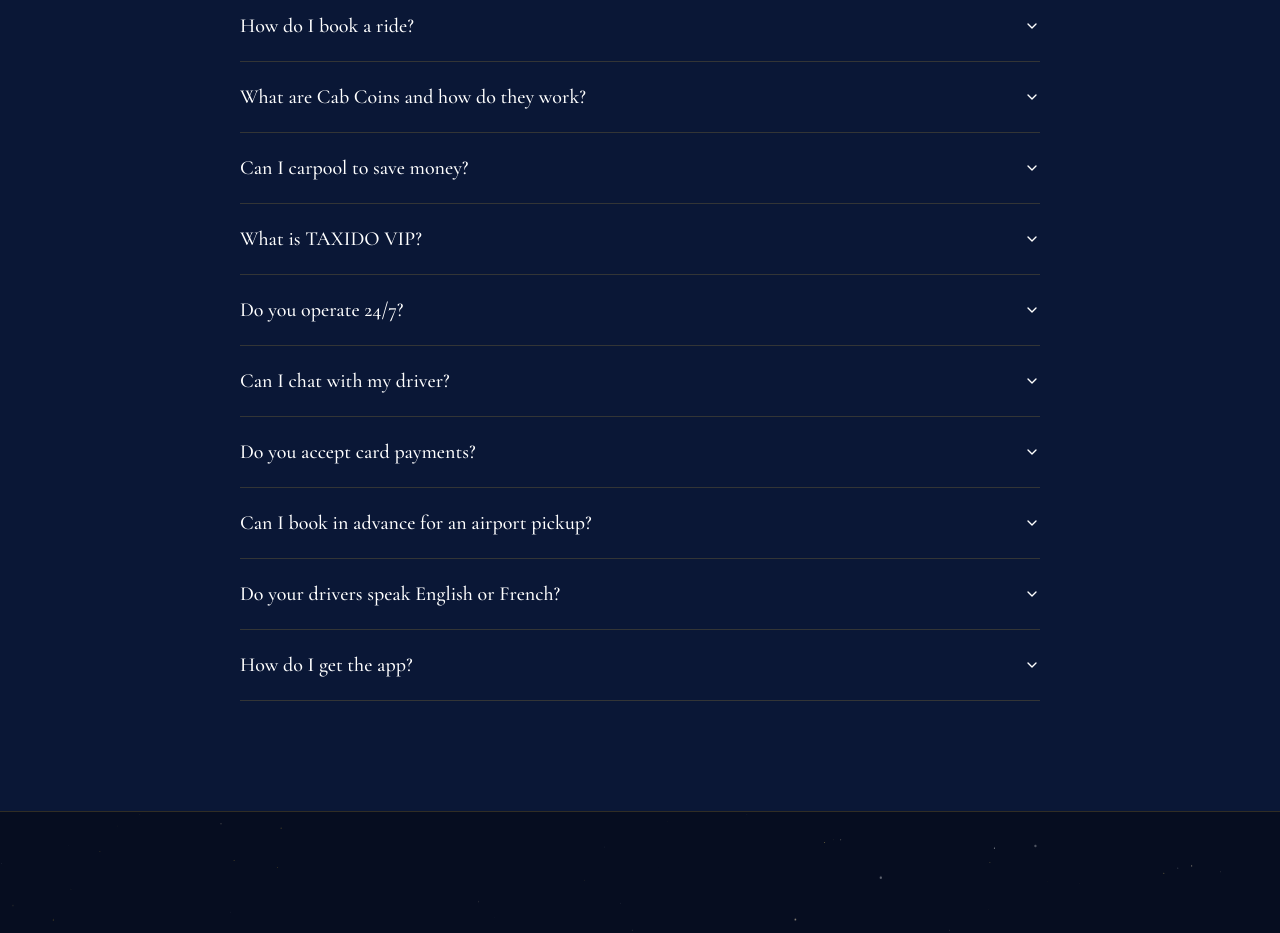
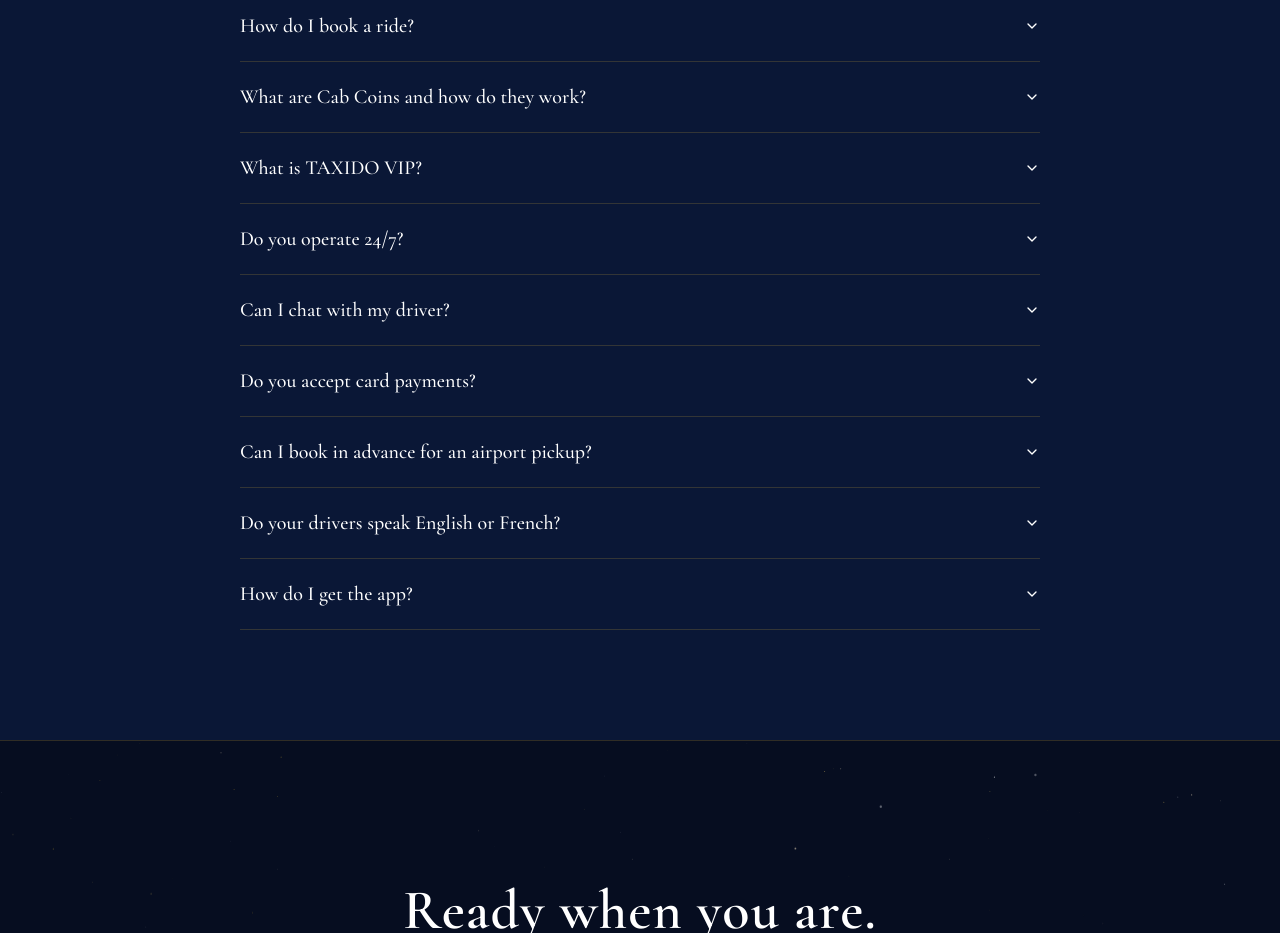
Before and after one commit to jpjasj-IDO/idotaxi, a React (Vite) app in the folder artifacts/idotaxi/: page / in a window 1280 px wide. Shown: the part 7220-8153 px from the top of the page. Built offline with nearby package versions, Linux system fonts and the light colour scheme.

Commit message:
Edited FAQ

```diff
--- a/artifacts/idotaxi/src/components/FAQ.tsx
+++ b/artifacts/idotaxi/src/components/FAQ.tsx
@@ -9,15 +9,11 @@ import {
 const FAQS = [
   {
     q: "How do I book a ride?",
-    a: "You have four ways to book: through the I DO TAXI app, by calling 24/7 dispatch at +961 3 593 596, by WhatsApp, or by emailing info@idotaxi.net. The app is the fastest — open it, choose your vehicle type, and a driver is on the way."
+    a: "You have four ways to book: through the I DO TAXI app, by calling dispatch at +961 3 593 596, by WhatsApp, or by emailing info@idotaxi.net. The app is the fastest — open it, choose your vehicle type, and a driver is on the way."
   },
   {
     q: "What are Cab Coins and how do they work?",
     a: "Cab Coins are our loyalty rewards. You earn them automatically with every kilometer you ride through the I DO TAXI app, and you can redeem them straight from the app for discounts on future trips. The more you ride, the more you save."
-  },
-  {
-    q: "Can I carpool to save money?",
-    a: "Yes. When ordering in the app, simply pick the vehicle type 'Carpool' and you'll share the ride with others heading in the same direction — a great way to lower your daily commute cost."
   },
   {
     q: "What is TAXIDO VIP?",
@@ -25,7 +21,7 @@ const FAQS = [
   },
   {
     q: "Do you operate 24/7?",
-    a: "Yes. Our dispatch center and drivers are available 24 hours a day, 7 days a week, 365 days a year, including all holidays. Three lines are open: dispatch +961 3 593 596, VIP +961 70 110 403, and our office +961 4 710 445."
+    a: "Yes. Drivers are available 24 hours a day, 7 days a week, 365 days a year, including all holidays. Three lines are open: dispatch +961 3 593 596, VIP +961 70 110 403, and our office +961 4 710 445."
   },
   {
     q: "Can I chat with my driver?",
```
